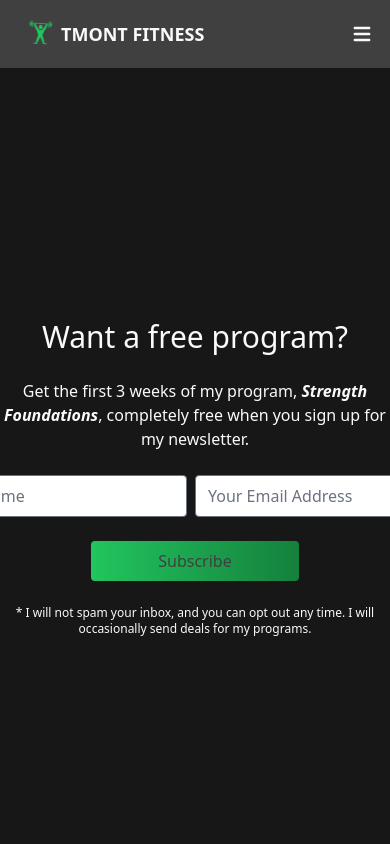
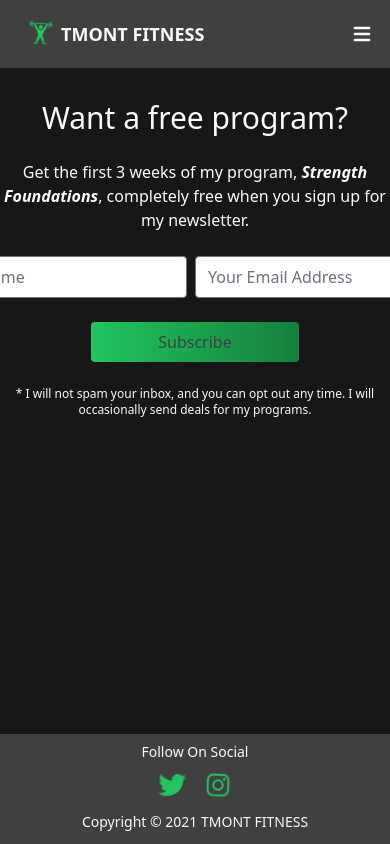
Before and after one commit to fitdevproject/tmontfitnes, a Next.js app: page / in a window 390 px wide. Shown: the top 844 px of the page. Built offline with nearby package versions, Linux system fonts and the light colour scheme.

Commit message:
Trying to fix mobile viewing for Home page

```diff
--- a/components/Newsletter.jsx
+++ b/components/Newsletter.jsx
@@ -2,9 +2,9 @@ import { useState } from "react";
 
 const Newsletter = () => {
   return (
-    <div>
+    <div className="px-2 my-8">
       <form
-        className="flex flex-col items-center justify-center min-h-screen"
+        className="flex flex-col items-center justify-center"
         action="https://www.getrevue.co/profile/tmontfitness/add_subscriber"
         method="post"
         id="revue-form"
--- a/pages/MacroCalculator/index.jsx
+++ b/pages/MacroCalculator/index.jsx
@@ -105,7 +105,7 @@ const MacroCalculator = () => {
   }, [dailyCalories, dailyProtein]);
   return (
     <>
-      <h1 className="block mx-auto my-4 text-center text-neutral-50 text-3xl">
+      <h1 className="block mx-auto my-8 text-center text-neutral-50 text-3xl">
         Macro Calculator
       </h1>
       {dailyCalories === 0 && dailyProtein === 0 ? (
```
